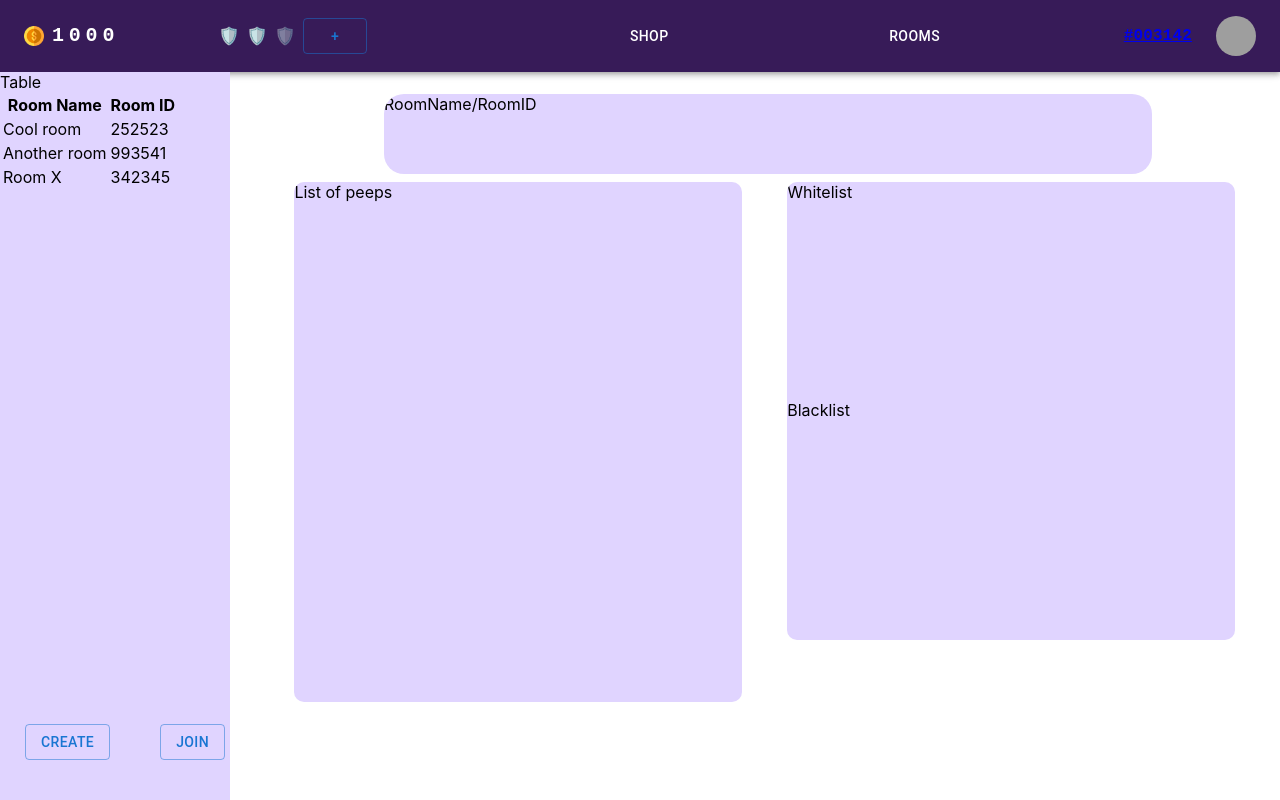
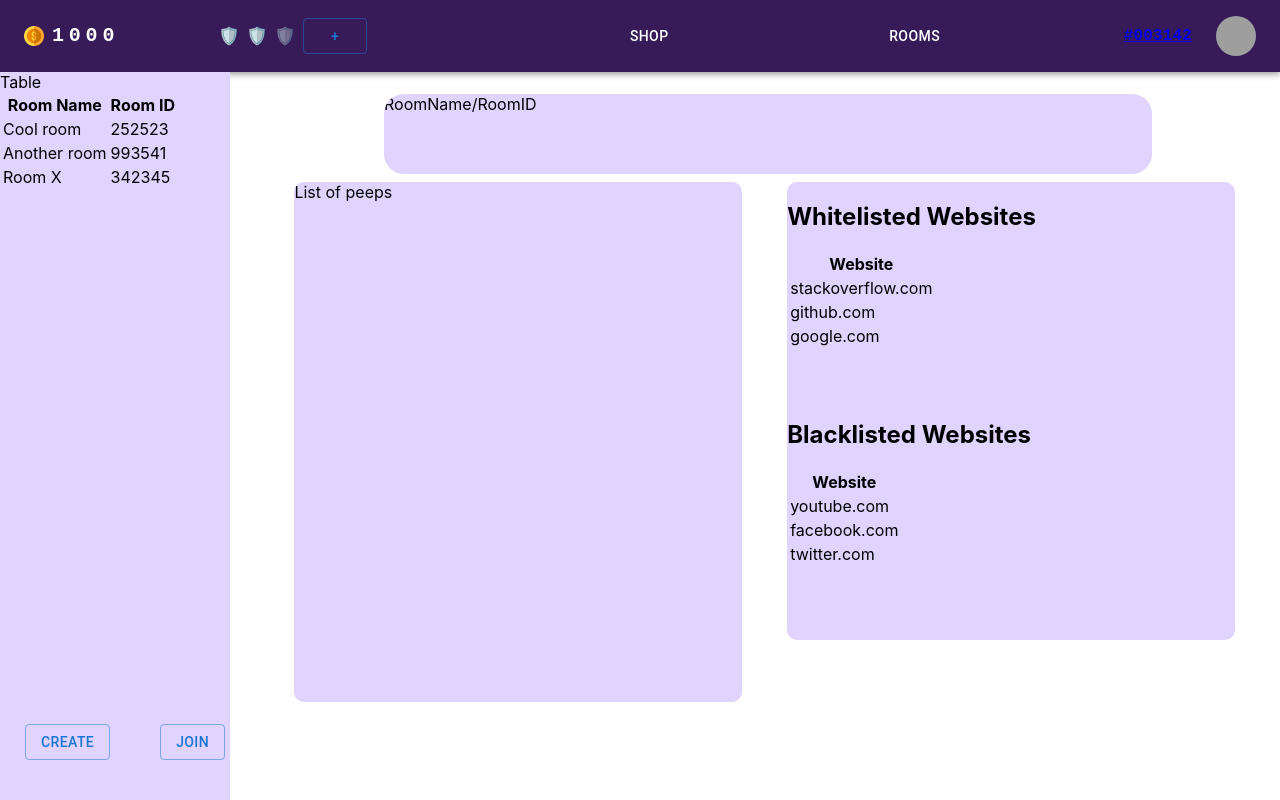
Before and after one commit to JDCRecomendable/wdcc-x-sesa-hackathon-2022, a React (Create React App) app in the folder frontend/: page /rooms in a window 1280 px wide. Built offline with nearby package versions, Linux system fonts and the light colour scheme; grey boxes are pictures that could not be loaded.

Commit message:
Add blacklist and whitelist tables

```diff
--- a/frontend/src/pages/RoomsPage.js
+++ b/frontend/src/pages/RoomsPage.js
@@ -2,16 +2,31 @@ import CreateRoom from "../components/CreateRoom";
 import JoinRoom from "../components/JoinRoom";
 
 const RoomsPage = () => {
-  const dummyData = [
+  const roomDummyData = [
     { _id: 252523, name: "Cool room" },
     { _id: 993541, name: "Another room" },
     { _id: 342345, name: "Room X" },
   ];
 
-  const roomsList = dummyData.map(room => (
-    <tr>
+  const blacklistDummyData = ["youtube.com", "facebook.com", "twitter.com"];
+  const whitelistDummyData = ["stackoverflow.com", "github.com", "google.com"];
+
+  const roomsList = roomDummyData.map(room => (
+    <tr key={room.id}>
       <td>{room.name}</td>
       <td>{room._id}</td>
+    </tr>
+  ));
+
+  const whitelisted = whitelistDummyData.map(website => (
+    <tr key={website}>
+      <td>{website}</td>
+    </tr>
+  ));
+
+  const blacklisted = blacklistDummyData.map(website => (
+    <tr key={website}>
+      <td>{website}</td>
     </tr>
   ));
 
@@ -31,11 +46,13 @@ const RoomsPage = () => {
       >
         Table
         <table>
-          <tr>
-            <th>Room Name</th>
-            <th>Room ID</th>
-          </tr>
-          {roomsList}
+          <thead>
+            <tr>
+              <th>Room Name</th>
+              <th>Room ID</th>
+            </tr>
+          </thead>
+          <tbody>{roomsList}</tbody>
         </table>
         <div style={{ float: "left", position: "fixed", bottom: "5%" }}>
           <CreateRoom />
@@ -89,7 +106,16 @@ const RoomsPage = () => {
           borderRadius: "10px",
         }}
       >
-        Whitelist
+        <h2>Whitelisted Websites</h2>
+
+        <table>
+          <thead>
+            <tr>
+              <th>Website</th>
+            </tr>
+          </thead>
+          <tbody>{whitelisted}</tbody>
+        </table>
       </div>
       <div
         style={{
@@ -105,7 +131,15 @@ const RoomsPage = () => {
           borderRadius: "10px",
         }}
       >
-        Blacklist
+        <h2>Blacklisted Websites</h2>
+        <table>
+          <thead>
+            <tr>
+              <th>Website</th>
+            </tr>
+          </thead>
+          <tbody>{blacklisted}</tbody>
+        </table>
       </div>
     </>
   );
```
